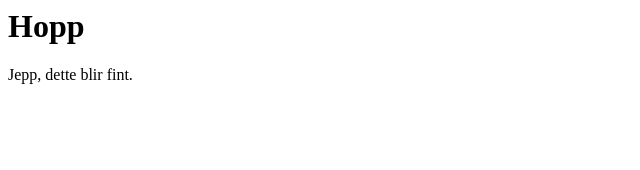
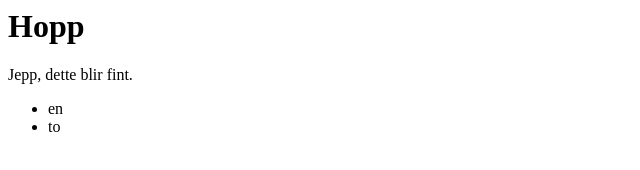
Before and after one commit to agnarodegard/first, a plain HTML site: page index.html in a window 1280 px wide. Shown: the full height of the page, 0-640 px from the left. Drawn offline with Linux system fonts and the light colour scheme.

Commit message:
Added new list.

```diff
--- a/index.html
+++ b/index.html
@@ -1,3 +1,8 @@
 <h1>Hopp</h1>
 
 <p>Jepp, dette blir fint.</p>
+
+<ul>
+<li>en</li>
+<li>to</li>
+</ul>
```
